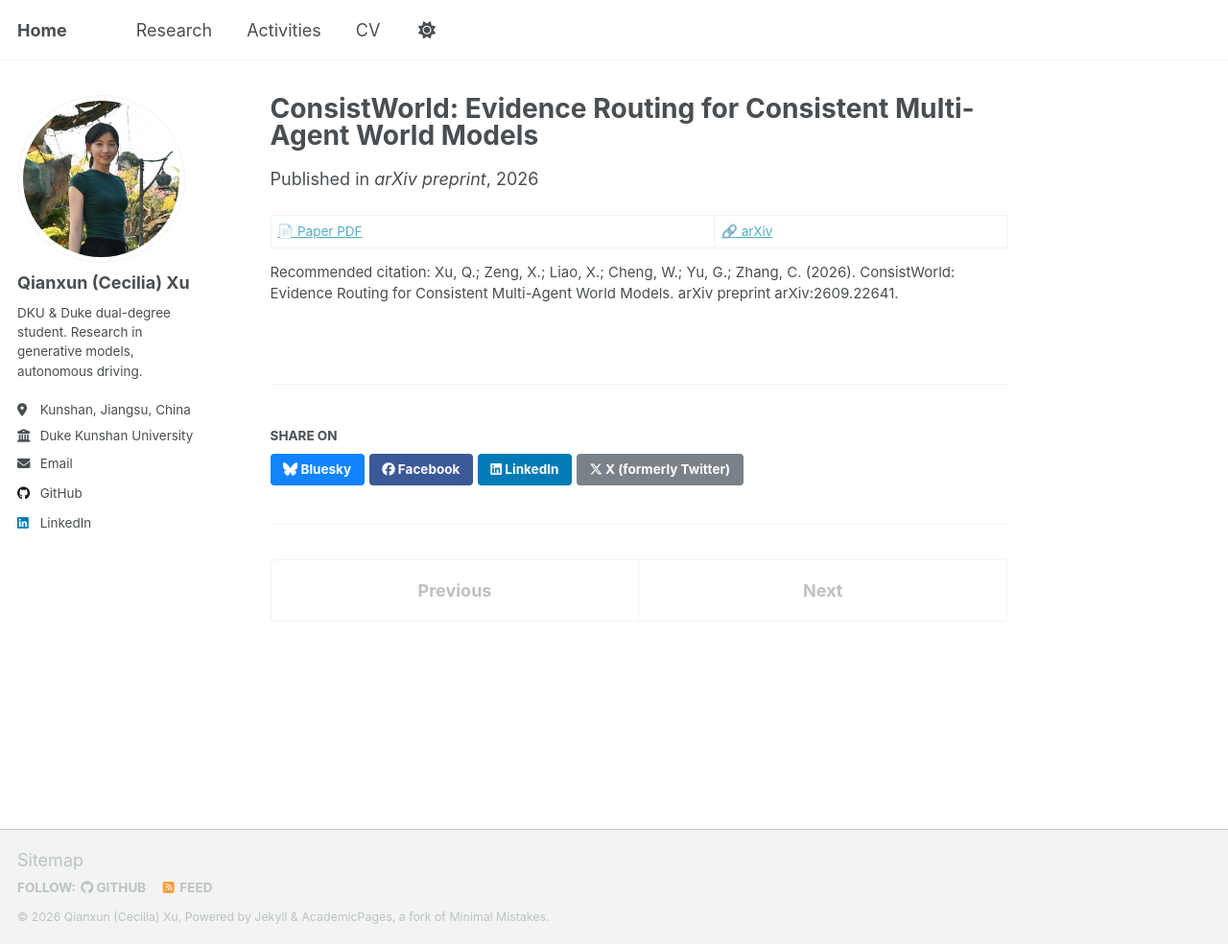
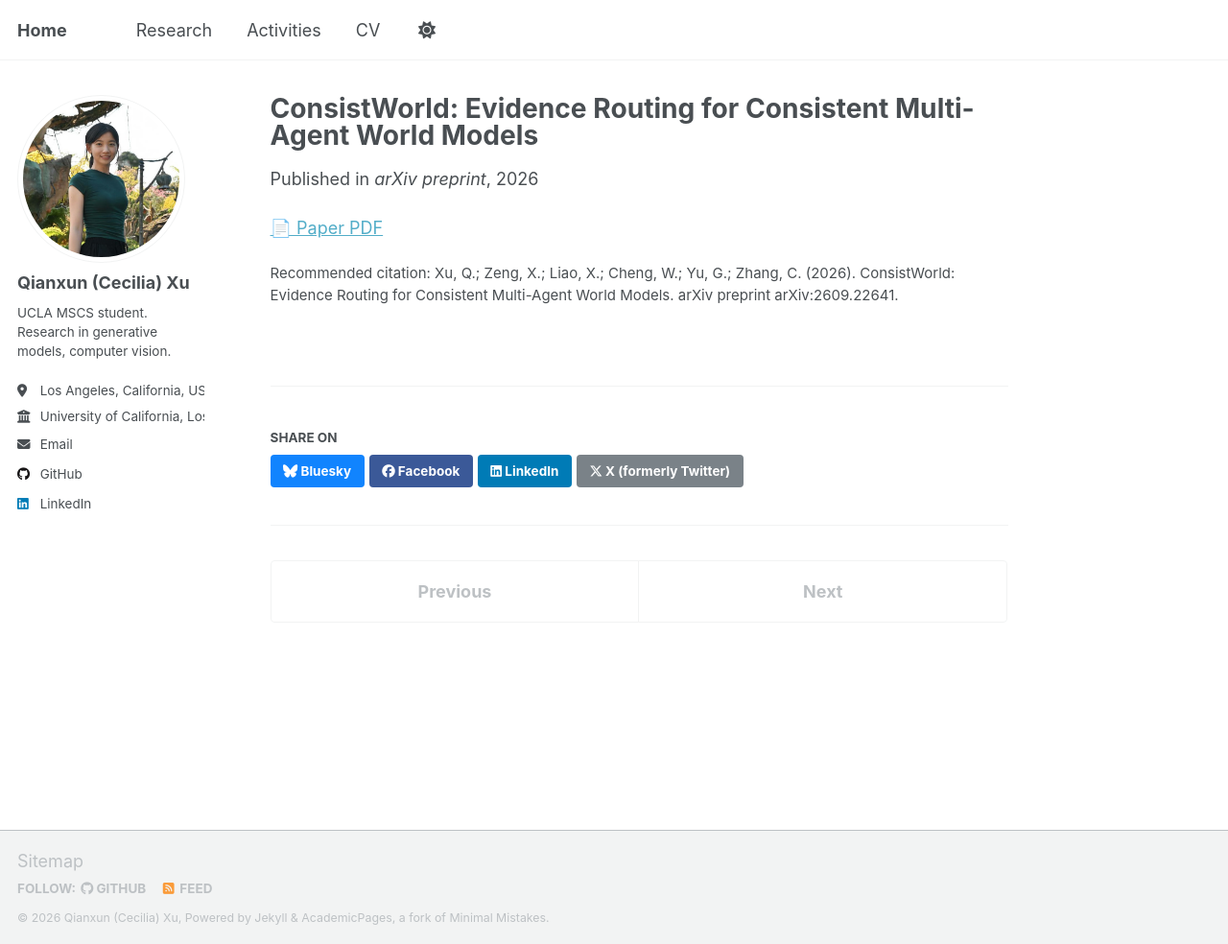
Before and after one commit to CeciliaTheBirb/CeciliaTheBirb.github.io, a Jekyll site: the page built from _publications/2026-09-18-consistworld.md, in a window 1280 px wide and 984 px high. Shown: the whole window at 96% size. Built offline with Jekyll 4.4.1, drawn with Linux system fonts in a browser that asks for light colours; a script that is not in the unit is left out.

```diff
--- a/_config.yml
+++ b/_config.yml
@@ -12,7 +12,7 @@ site_theme               : "default" # Currently available options are "default"
 title                    : "Qianxun (Cecilia) Xu"
 title_separator          : "-"
 name                     : &name "Qianxun (Cecilia) Xu"
-description              : &description "Applied Math & Computer Science student focusing on ML, vision, diffusion models, autonomous driving."
+description              : &description "Computer science masters student focusing on ML, vision, and diffusion models."
 url                      : https://ceciliaTheBirb.github.io # the base hostname & protocol for your site e.g. "https://[your GitHub username].github.io" or if you already have some other page hosted on Github then use "https://[your GitHub username].github.io/[Your Repo Name]"
 baseurl                  : "" # the subpath of your site, e.g. "/blog"
 repository               : "CeciliaTheBirb/CeciliaTheBirb.github.io"
@@ -25,11 +25,11 @@ author:
   avatar           : "profile.jpg"
   name             : "Qianxun (Cecilia) Xu"
   pronouns         :
-  bio              : "DKU & Duke dual-degree student. Research in generative models, autonomous driving."
-  location         : "Kunshan, Jiangsu, China"
-  employer         : "Duke Kunshan University"
+  bio              : "UCLA MSCS student. Research in generative models, computer vision."
+  location         : "Los Angeles, California, USA"
+  employer         : "University of California, Los Angeles"
   uri              :
-  email            : "qx45@duke.edu"
+  email            : "qianxun45@ucla.edu"
 
   # Academic websites
   academia         :
--- a/_publications/2026-09-18-consistworld.md
+++ b/_publications/2026-09-18-consistworld.md
@@ -10,4 +10,4 @@ venue: "arXiv preprint"
 citation: "Xu, Q.; Zeng, X.; Liao, X.; Cheng, W.; Yu, G.; Zhang, C. (2026). ConsistWorld: Evidence Routing for Consistent Multi-Agent World Models. arXiv preprint arXiv:2609.22641."
 ---
 
-[📄 Paper PDF](/files/2609.22641v1.pdf) | [🔗 arXiv](https://arxiv.org/abs/2609.22641)
+[📄 Paper PDF](/files/2609.22641v1.pdf)
```
Also changed, not shown: _portfolio/portfolio-0.md (added, +24 -0 lines), 2 other files.
